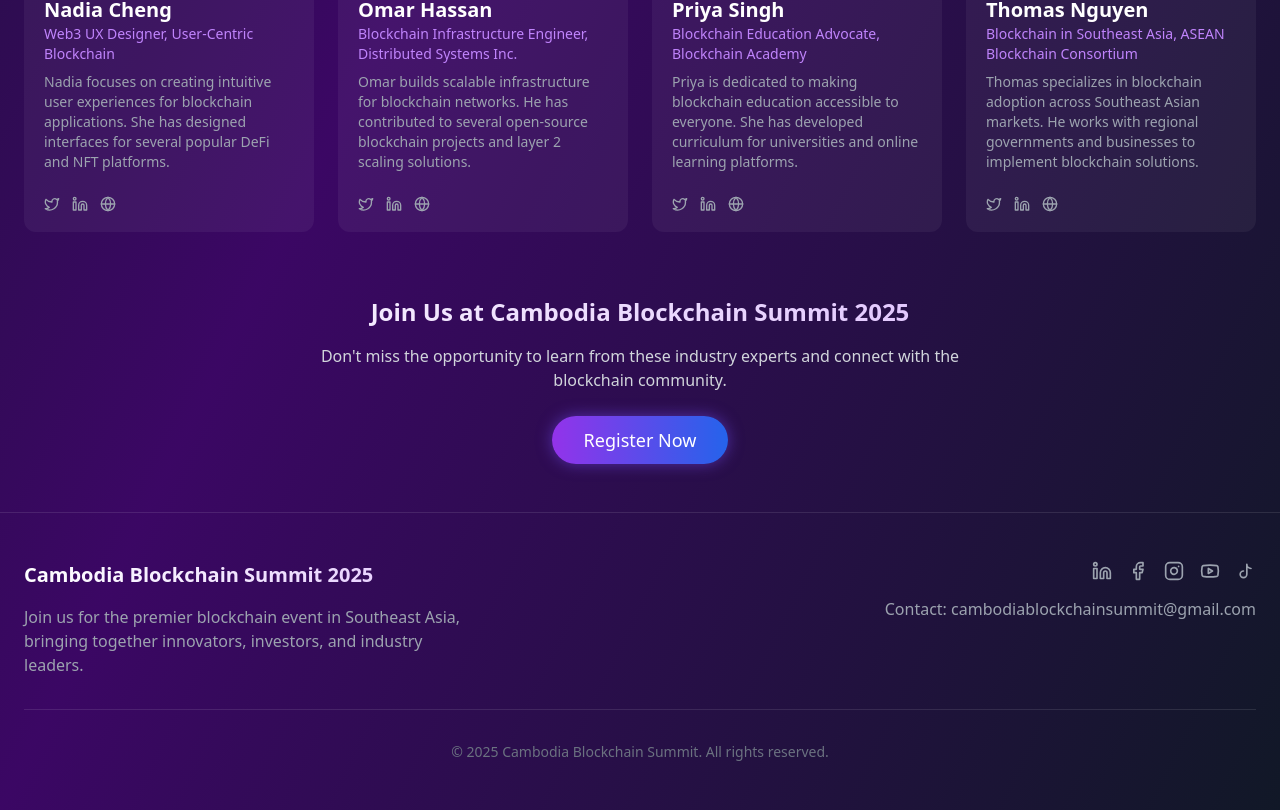
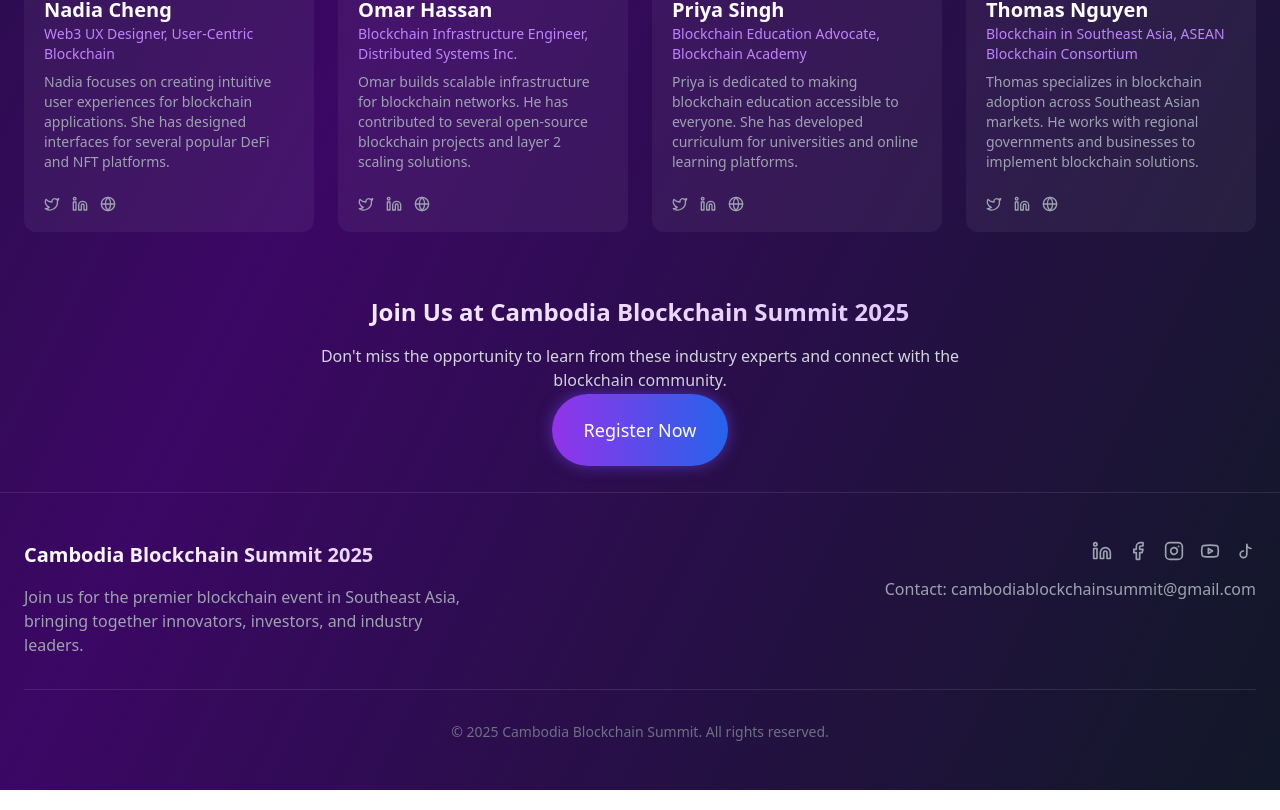
Before and after one commit to thormengkheang/cbs-site, a Next.js app: page /speakers in a window 1280 px wide. Shown: the part 1787-2597 px from the top of the page. Built offline with nearby package versions, Linux system fonts and the light colour scheme.

Commit message:
Update-register

```diff
--- a/src/app/speakers/page.tsx
+++ b/src/app/speakers/page.tsx
@@ -1,5 +1,5 @@
 "use client";
-
+import Link from 'next/link'
 import { useState } from "react";
 import Image from "next/image";
 import { Button } from "@/components/ui/button";
@@ -157,12 +157,14 @@ export default function SpeakersPage() {
               "Don't miss the opportunity to learn from these industry experts and connect with the blockchain community."
             }
           </p>
-          <Button
-            size="lg"
+          <Link
+             href="https://www.bookme.plus/t/events/cbs2025"
+             target="_blank"
+             size="lg"
             className="rounded-full border-0 bg-gradient-to-r from-purple-600 to-blue-600 px-8 py-6 text-lg font-medium text-white shadow-[0_0_15px_rgba(120,80,255,0.5)] transition-all duration-300 hover:from-purple-700 hover:to-blue-700 hover:shadow-[0_0_25px_rgba(120,80,255,0.7)]"
           >
             Register Now
-          </Button>
+          </Link>
         </div>
       </main>
 
```
